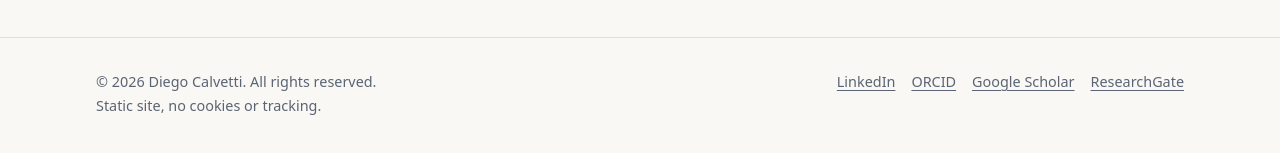
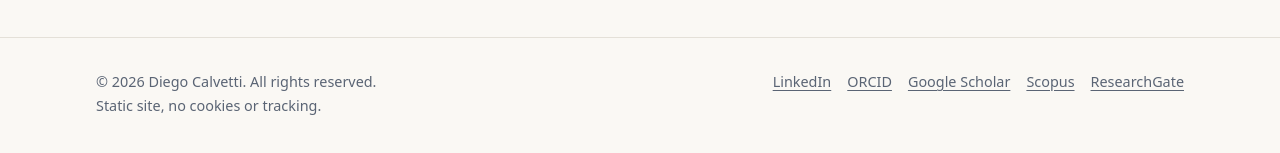
Before and after one commit to diegoscalvetti/epmworker, an Astro site: page /en/about in a window 1280 px wide. Shown: the part 2425-2578 px from the top of the page. Built offline with nearby package versions, Linux system fonts and the light colour scheme; Astro itself is replaced by a stand-in of ours.

Commit message:
Add Scopus author profile link (#5)
Claude-Session: https://claude.ai/code/session_01QWUsGWf2fKnoKT43sbPTMy

Co-authored-by: Claude <noreply@anthropic.com>

```diff
--- a/src/i18n/ui.ts
+++ b/src/i18n/ui.ts
@@ -172,6 +172,7 @@ export const profiles = {
   orcid: 'https://orcid.org/0000-0001-9893-0377',
   scholar: 'https://scholar.google.com/citations?user=U7Fhb-QAAAAJ',
   researchgate: 'https://www.researchgate.net/profile/Diego-Calvetti',
+  scopus: 'https://www.scopus.com/authid/detail.uri?authorId=57219401335',
   wos: 'https://www.webofscience.com/wos/author/record/HCI-1286-2022',
   mywork40: 'https://mywork40.com/',
 };
--- a/src/layouts/Base.astro
+++ b/src/layouts/Base.astro
@@ -52,7 +52,7 @@ const year = new Date().getFullYear();
       affiliation: { '@type': 'CollegeOrUniversity', name: 'Pontificia Universidad Católica de Chile' },
       url: 'https://epmworker.com/',
       image: 'https://epmworker.com/images/diego-calvetti.jpg',
-      sameAs: [profiles.orcid, profiles.scholar, profiles.linkedin, profiles.researchgate],
+      sameAs: [profiles.orcid, profiles.scholar, profiles.scopus, profiles.linkedin, profiles.researchgate],
       knowsAbout: ['Electronic Performance Monitoring', 'Human-Data Interaction', 'Construction 5.0', 'Digital Twins', 'Digital Product Passports'],
     })} />
   </head>
@@ -82,6 +82,7 @@ const year = new Date().getFullYear();
           <a href={profiles.linkedin} rel="me">LinkedIn</a>
           <a href={profiles.orcid} rel="me">ORCID</a>
           <a href={profiles.scholar} rel="me">Google Scholar</a>
+          <a href={profiles.scopus} rel="me">Scopus</a>
           <a href={profiles.researchgate} rel="me">ResearchGate</a>
         </div>
       </div>
--- a/src/pages/[lang]/about.astro
+++ b/src/pages/[lang]/about.astro
@@ -55,7 +55,7 @@ const c = {
   },
 }[lang];
 const profileLinks = [
-  ['ORCID', profiles.orcid], ['Google Scholar', profiles.scholar], ['ResearchGate', profiles.researchgate],
+  ['ORCID', profiles.orcid], ['Google Scholar', profiles.scholar], ['Scopus', profiles.scopus], ['ResearchGate', profiles.researchgate],
   ['Web of Science', profiles.wos], ['LinkedIn', profiles.linkedin],
 ];
 ---
```
